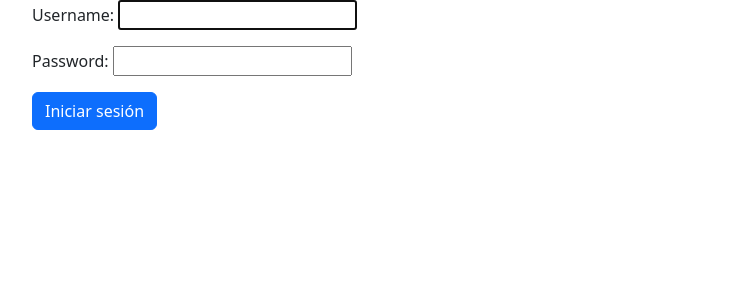
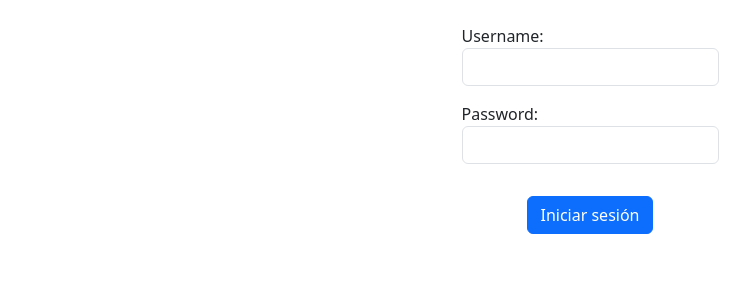
Before and after one commit to matias-user/inventory-management, a Django app: page /accounts/login/ in a window 1280 px wide. Shown: the part 56-356 px from the top of the page, without its empty margins (50-800 px from the left). Run offline with Django 5.2, Linux system fonts and the light colour scheme; some libraries are stand-ins or nearby versions.

Commit message:
Se modifica el css del login y además se crea un form de autenticación para poder agregar clases de bootstrap

```diff
--- a/inventory/forms.py
+++ b/inventory/forms.py
@@ -1,4 +1,4 @@
-from django.contrib.auth.forms import UserCreationForm
+from django.contrib.auth.forms import UserCreationForm, AuthenticationForm
 from django.contrib.auth.models import User
 from .models import Product
 from django import forms
@@ -30,3 +30,7 @@ class UserForm( UserCreationForm ):
     class Meta:
         model = User
         fields = ['username','email','password1', 'password2',]
+
+class LoginForm( AuthenticationForm ):
+    username= forms.CharField( widget=forms.TextInput( attrs={'class':'form-control'} ) )
+    password = forms.CharField(widget=forms.PasswordInput(attrs={'class':'form-control'}))
--- a/inventory/templates/registration/login.html
+++ b/inventory/templates/registration/login.html
@@ -1,10 +1,14 @@
 {% extends 'inventory/base.html' %}
 
 {% block content %}
-<form action="" method="post" >
-    {% csrf_token %}
-    {{ form.as_p }}
+<section class="mt-4" >
+    <form action="" method="post" class="d-flex flex-column align-items-center"  >
+        {% csrf_token %}
+        {{ form.as_p }}
 
-    <button class="btn btn-primary" >Iniciar sesión</button>
-</form>
+        <div class="d-grid">
+            <button class="btn btn-primary mt-3" >Iniciar sesión</button>
+        </div>
+    </form>
+</section>
 {% endblock %}
--- a/inventory/urls.py
+++ b/inventory/urls.py
@@ -1,6 +1,7 @@
 from django.urls import path, include
 from django.contrib.auth import views as auth_views
 from . import views
+from .forms import LoginForm
 
 
 app_name= "inventory"
@@ -13,6 +14,6 @@ urlpatterns = [
     path('delete/<str:product_id>/', views.deleteProduct, name='delete'),
     path('edit/<str:product_id>/', views.editProduct, name='edit' ),
     path('register/', views.register, name='register' ),
+    path('accounts/login/', auth_views.LoginView.as_view( authentication_form=LoginForm ), name='login' ),
     path('accounts/', include('django.contrib.auth.urls')),
-    path('accounts/login/', auth_views.LoginView.as_view(), name='login' )
 ]
```
